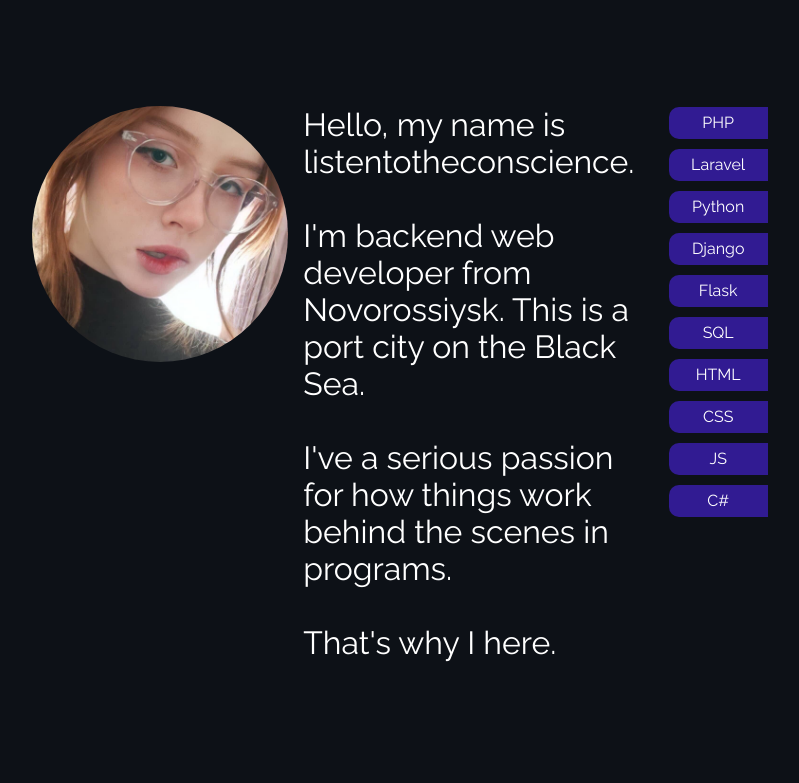
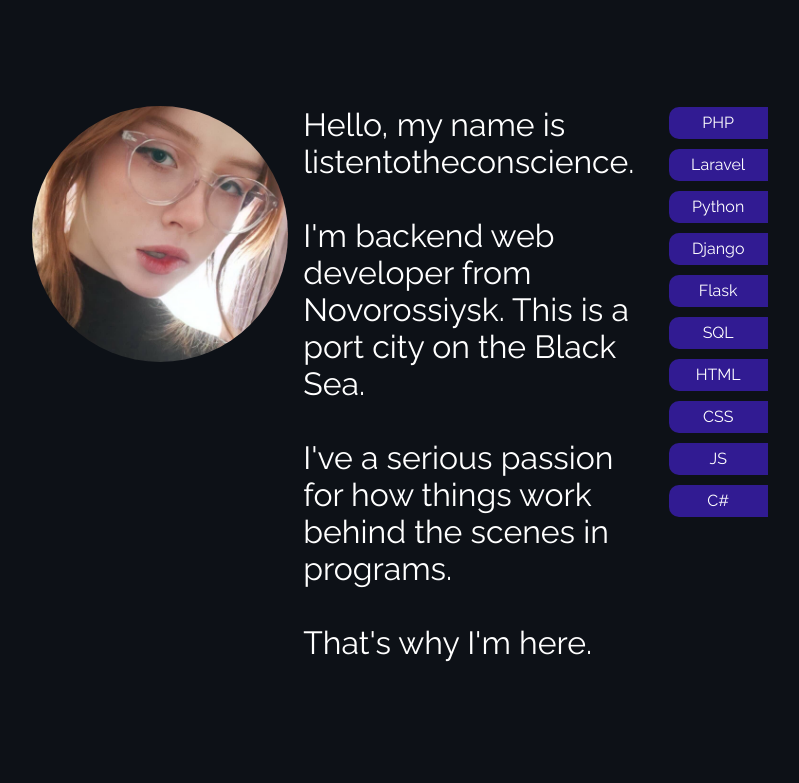
Before and after one commit to listentotheconscience/listentotheconscience.ru-frontend, a React (Create React App) app in the folder app/: page / in a window 1280 px wide. Shown: the part 1037-1820 px from the top of the page, without its empty margins (96-895 px from the left). Built offline with nearby package versions, Linux system fonts and the light colour scheme.

Commit message:
Update About.js

```diff
--- a/app/src/components/About/About.js
+++ b/app/src/components/About/About.js
@@ -20,7 +20,7 @@ function About(props) {
                 I've a serious passion for how things work behind the scenes in programs.
                 <br/>
                 <br/>
-                That's why I here.
+                That's why I'm here.
             </div>
         <div className="skills-about">
             {skills.map(skill => (
```
